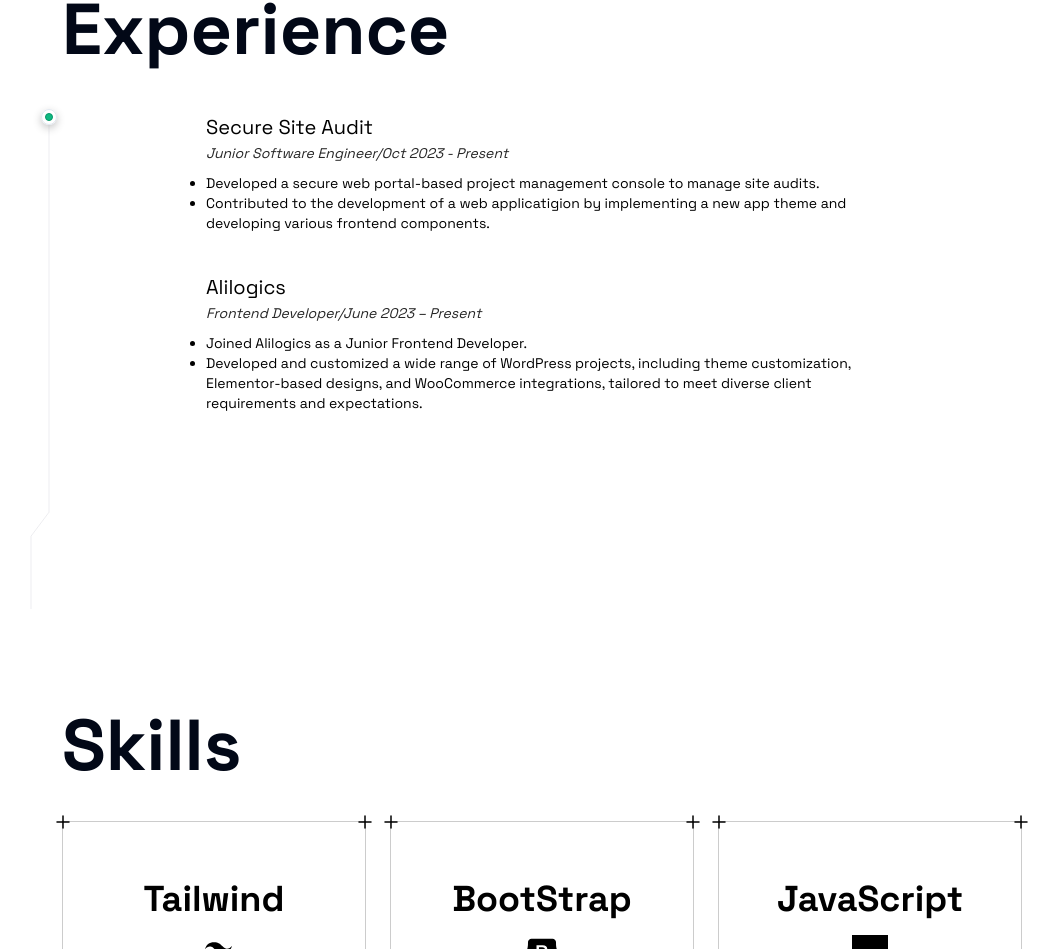
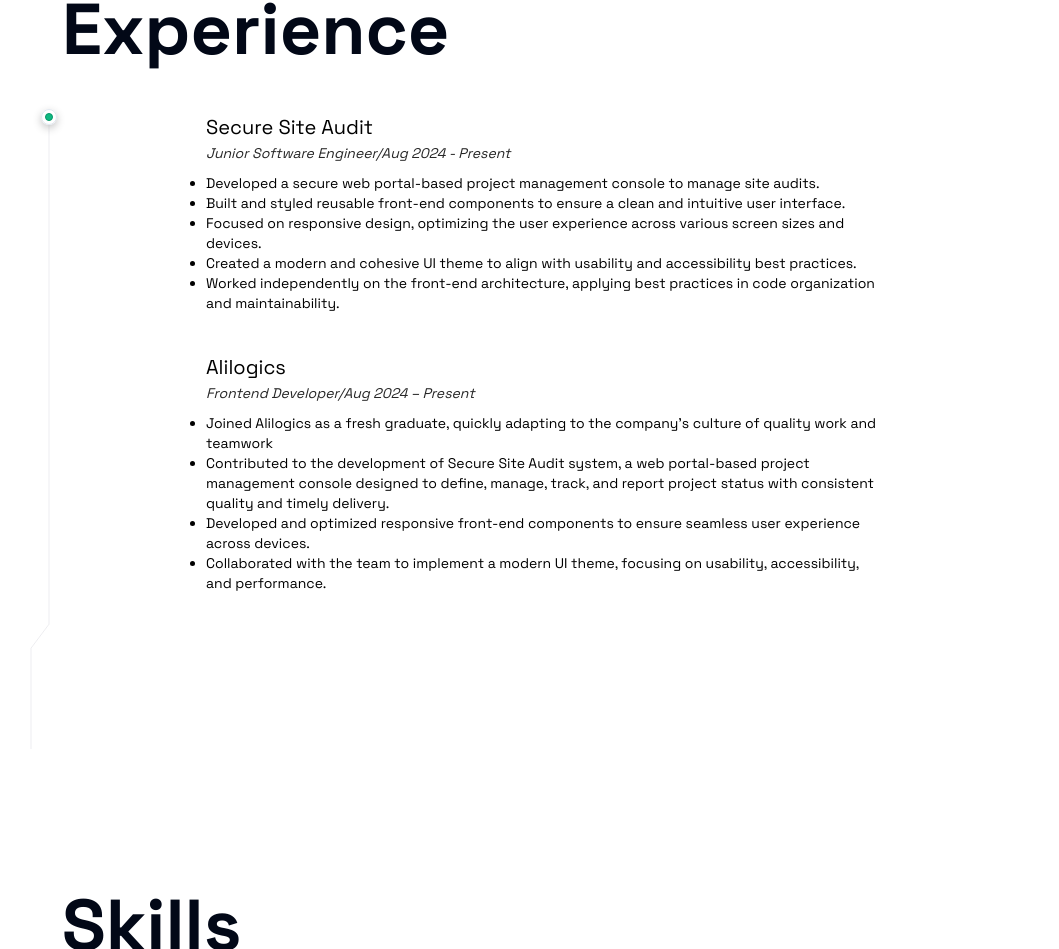
Before and after one commit to AmarAbbas123/Personal_Portfolio, a Next.js app: page / in a window 1280 px wide. Shown: the part 935-1884 px from the top of the page, without its empty margins (98-1157 px from the left). Built offline with nearby package versions, Linux system fonts and the light colour scheme.

Commit message:
experience section update

```diff
--- a/src/components/page-ui/ExperienceSection.tsx
+++ b/src/components/page-ui/ExperienceSection.tsx
@@ -44,26 +44,49 @@
           manage site audits.
         </li>
         <li>
-          Contributed to the development of a web applicatigion by implementing
-          a new app theme and developing various frontend components.
+          Built and styled reusable front-end components to ensure a clean and
+          intuitive user interface.
+        </li>
+        <li>
+          Focused on responsive design, optimizing the user experience across
+          various screen sizes and devices.
+        </li>
+        <li>
+          Created a modern and cohesive UI theme to align with usability and
+          accessibility best practices.
+        </li>
+        <li>
+          Worked independently on the front-end architecture, applying best
+          practices in code organization and maintainability.
         </li>
       </ul>
     ),
-    badge: "Junior Software Engineer/Oct 2023 - Present",
+    badge: "Junior Software Engineer/Aug 2024 - Present",
   },
   {
     title: "Alilogics",
     description: (
       <ul className="list-disc">
-        <li>Joined Alilogics as a Junior Frontend Developer.</li>
         <li>
-          Developed and customized a wide range of WordPress projects, including
-          theme customization, Elementor-based designs, and WooCommerce
-          integrations, tailored to meet diverse client requirements and
-          expectations.
+          Joined Alilogics as a fresh graduate, quickly adapting to the
+          company's culture of quality work and teamwork
+        </li>
+        <li>
+          Contributed to the development of Secure Site Audit system, a web
+          portal-based project management console designed to define, manage,
+          track, and report project status with consistent quality and timely
+          delivery.
+        </li>
+        <li>
+          Developed and optimized responsive front-end components to ensure
+          seamless user experience across devices.
+        </li>
+        <li>
+          Collaborated with the team to implement a modern UI theme, focusing on
+          usability, accessibility, and performance.
         </li>
       </ul>
     ),
-    badge: "Frontend Developer/June 2023 – Present",
+    badge: "Frontend Developer/Aug 2024 – Present",
   },
 ];
```
